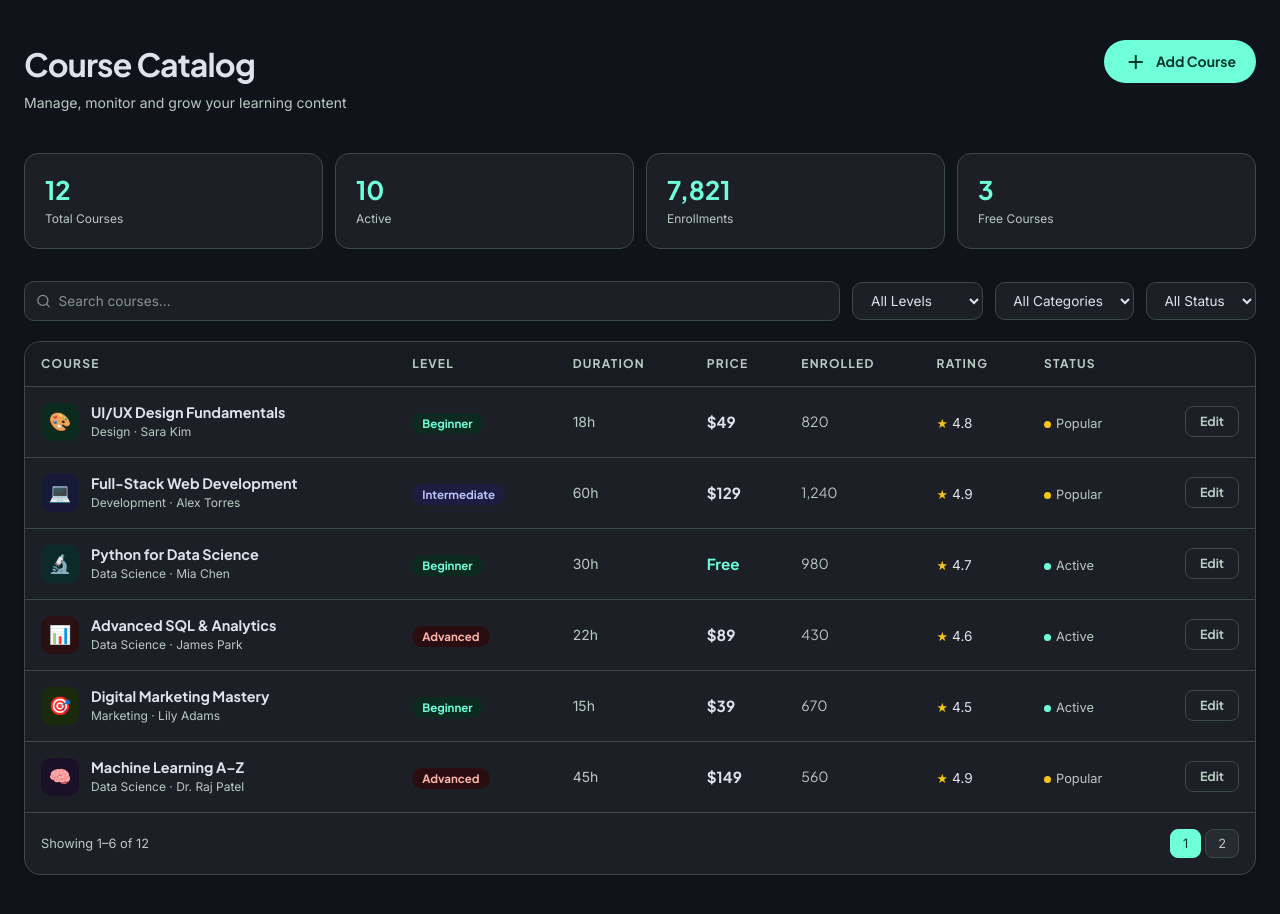
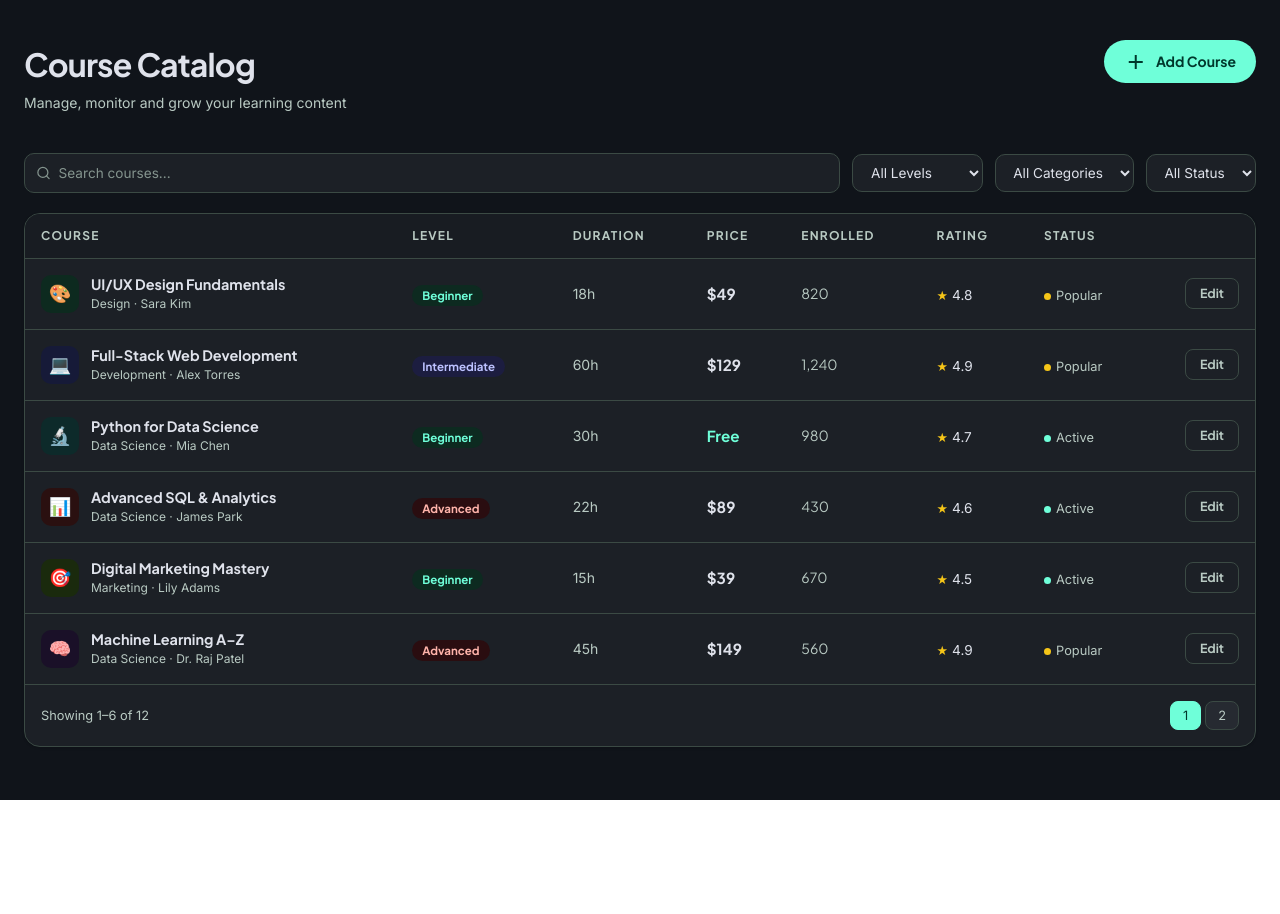
Before and after one commit to BiltuDas1/Inquesta, a React (Vite) app in the folder frontend/: page /dashboard in a window 1280 px wide. After the commit the page ends 800 px from the top, so only its background shows below. Built offline with nearby package versions, Linux system fonts and the light colour scheme.

Commit message:
fix: remove card from dashboard

```diff
--- a/frontend/src/pages/dashboardpage.tsx
+++ b/frontend/src/pages/dashboardpage.tsx
@@ -191,12 +191,12 @@
   const safePage = Math.min(page, pages);
   const sliced = filtered.slice((safePage - 1) * PER_PAGE, safePage * PER_PAGE);
 
-  const stats = {
-    total: courses.length,
-    active: courses.filter(c => c.status !== "Draft").length,
-    enroll: courses.reduce((a, c) => a + c.enroll, 0),
-    free: courses.filter(c => c.price === 0).length,
-  };
+  // const stats = {
+  //   total: courses.length,
+  //   active: courses.filter(c => c.status !== "Draft").length,
+  //   enroll: courses.reduce((a, c) => a + c.enroll, 0),
+  //   free: courses.filter(c => c.price === 0).length,
+  // };
 
   const editingCourse = typeof modal === "number" ? courses.find(c => c.id === modal) ?? null : null;
 
@@ -238,7 +238,7 @@
           </div>
 
           {/* ── Stats row */}
-          <div className="grid grid-cols-2 lg:grid-cols-4 gap-3 mb-8">
+          {/* <div className="grid grid-cols-2 lg:grid-cols-4 gap-3 mb-8">
             {[
               { val: stats.total, lbl: "Total Courses" },
               { val: stats.active, lbl: "Active" },
@@ -250,7 +250,7 @@
                 <div className="text-[0.75rem] text-[#b9cac3] mt-1">{s.lbl}</div>
               </div>
             ))}
-          </div>
+          </div> */}
 
           {/* ── Search & Filters */}
           <div className="flex flex-wrap gap-3 mb-5 items-center">
```
